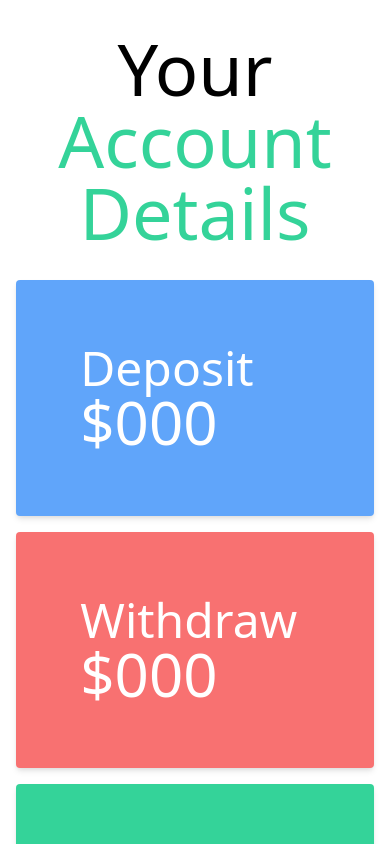
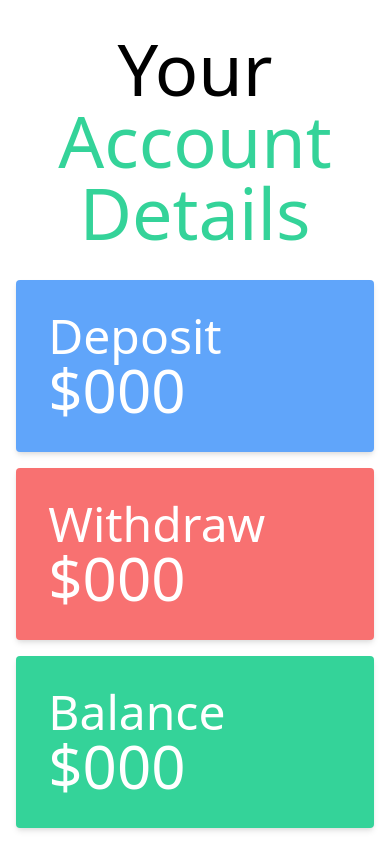
Before and after one commit to shakilkhanSAU/simple-bank-deposite-withdraw, a plain HTML site: page banking.html in a window 390 px wide. Shown: the top 844 px of the page. Drawn offline with nearby package versions, Linux system fonts and the light colour scheme.

Commit message:
fixing padding with responsive design

```diff
--- a/banking.html
+++ b/banking.html
@@ -18,17 +18,17 @@
         <section class="w-11/12 mx-auto">
             <div class="grid lg:grid-cols-3 grid-cols-1 gap-4">
                 <!-- diposit total-->
-                <div class="bg-blue-400 p-16 rounded shadow-md">
+                <div class="bg-blue-400 p-8 lg:p-16 rounded shadow-md">
                     <h3 class="text-5xl text-white bold">Deposit</h3>
                     <h1 class="text-6xl text-white bold">$<span id="deposit-total">000</span></h1>
                 </div>
                 <!-- withdraw -->
-                <div class="bg-red-400 p-16 rounded shadow-md">
+                <div class="bg-red-400 p-8 lg:p-16 rounded shadow-md">
                     <h3 class="text-5xl text-white bold">Withdraw</h3>
                     <h1 class="text-6xl text-white bold">$<span id="withdraw-total">000</span></h1>
                 </div>
                 <!-- balance -->
-                <div class="bg-green-400 p-16 rounded shadow-md">
+                <div class="bg-green-400 p-8 lg:p-16 rounded shadow-md">
                     <h3 class="text-5xl text-white bold">Balance</h3>
                     <h1 class="text-6xl text-white bold">$<span id="balance-total">000</span></h1>
                 </div>
```
Also changed, not shown: index.html (+2 -2 lines).
